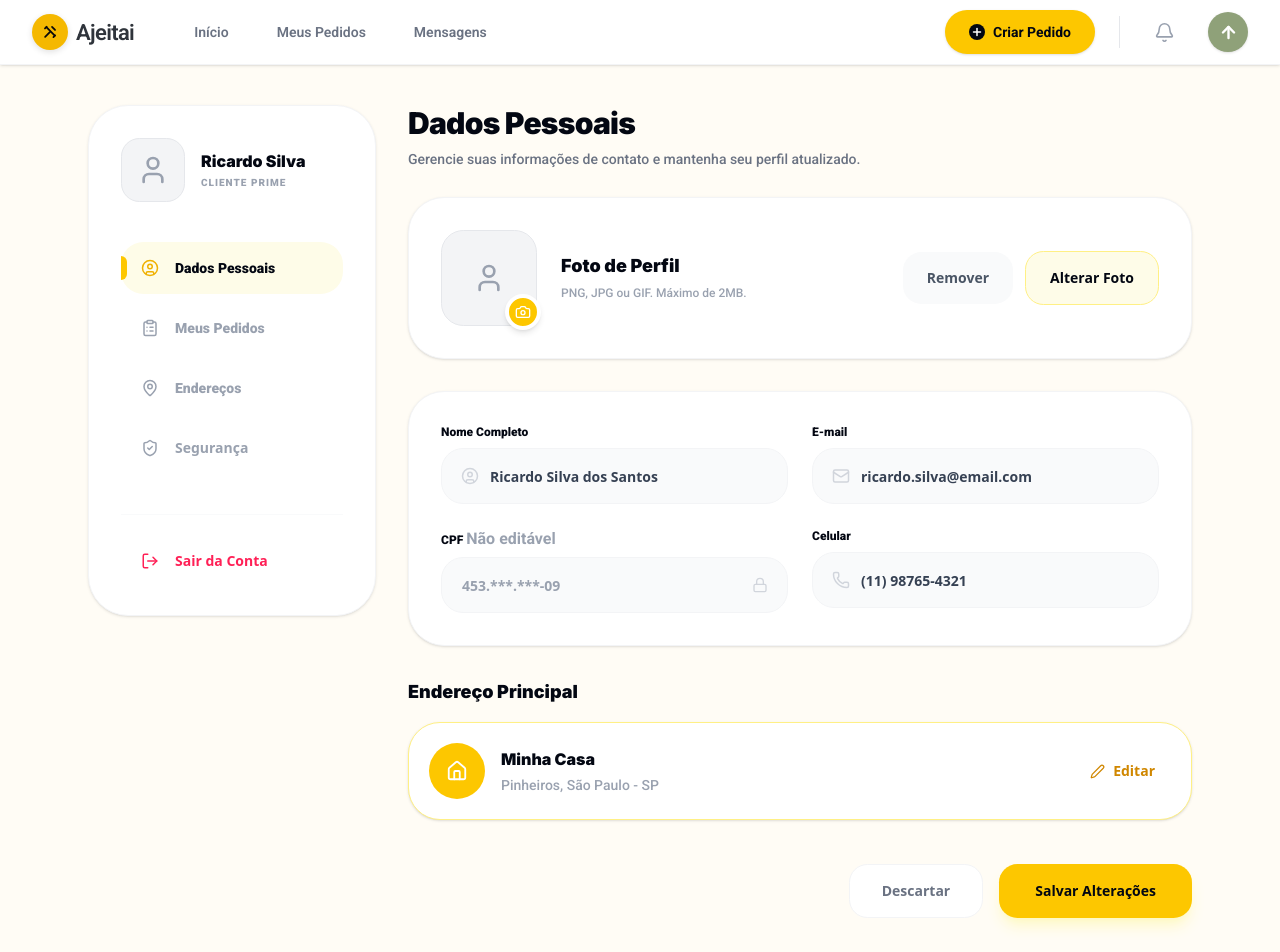
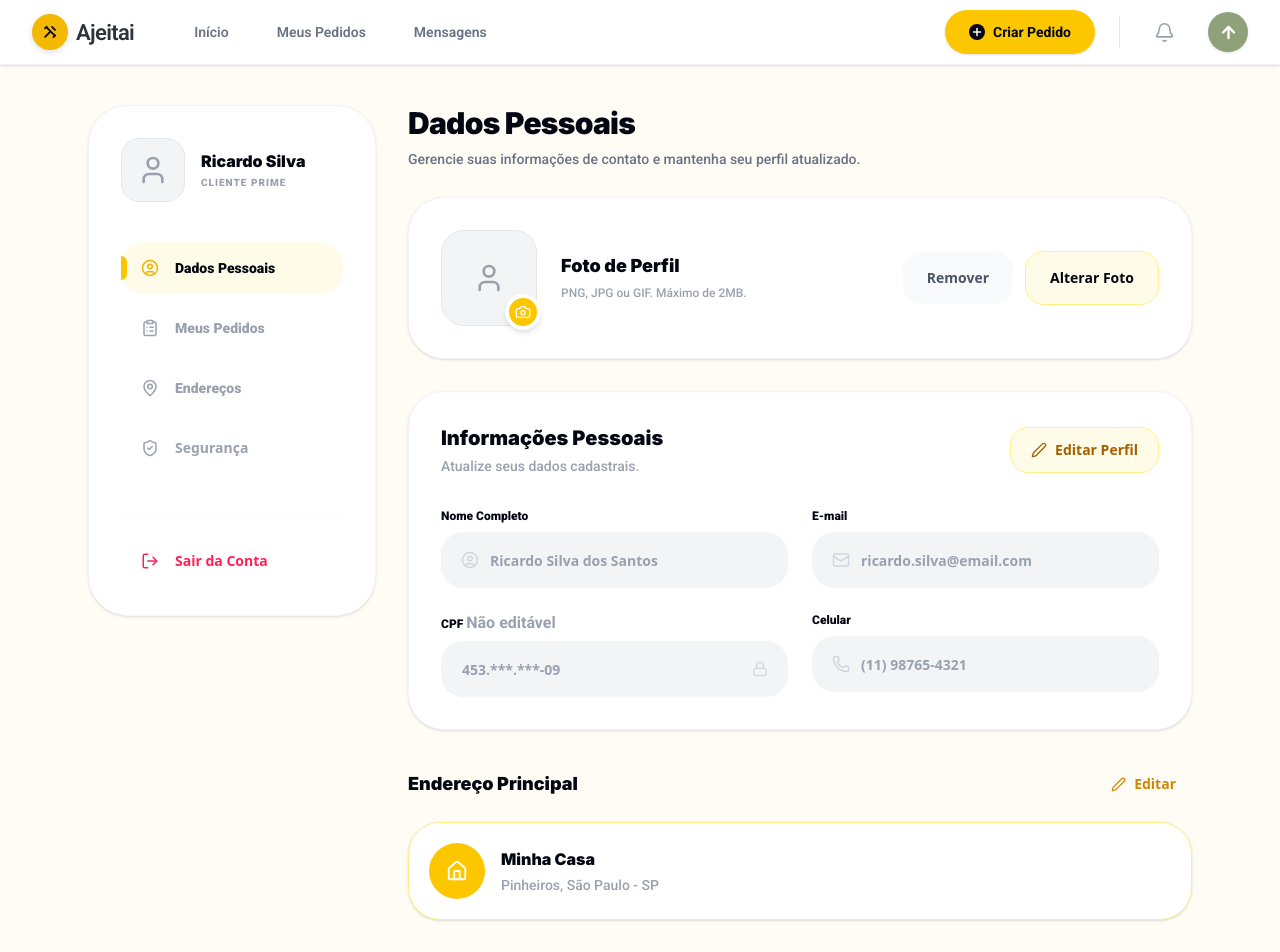
Before and after one commit to gustavuhh1/ajeita-front-end, a Next.js app: page /cliente/perfil/dados-pessoais in a window 1280 px wide. Shown: the top 952 px of the page. Built offline with nearby package versions, Linux system fonts and the light colour scheme.

Commit message:
feat: campo de editar perfil

```diff
--- a/app/cliente/mensagens/page.tsx
+++ b/app/cliente/mensagens/page.tsx
@@ -621,16 +621,14 @@ export default function ClienteOrcamentoPage() {
                     <div className="space-y-4 py-2">
                      <textarea
                       defaultValue="Carlos, gostei da proposta, mas você consegue fazer por um valor menor?"
-                        className="min-h-[120px] w-full rounded-2xl border border-gray-200 p-4 text-sm outline-none focus:border-yellow-300 focus:ring-4 focus:ring-yellow-100"
+                      className="min-h-30 w-full rounded-2xl border border-gray-200 p-4 text-sm outline-none transition-all focus:border-yellow-400 focus:ring-4 focus:ring-yellow-100"
                        />
-
                      <input
                       type="number"
                       placeholder="Digite um valor"
-                        className="h-12 w-full rounded-2xl border border-gray-200 px-4 text-sm outline-none focus:border-yellow-300 focus:ring-4 focus:ring-yellow-100"
+                      className="h-12 w-full rounded-2xl border border-gray-200 px-4 text-sm outline-none transition-all focus:border-yellow-400 focus:ring-4 focus:ring-yellow-100"
                         />
                     </div>
-
                     <DialogFooter>
                       <button
                         onClick={() =>
--- a/app/cliente/perfil/dados-pessoais/page.tsx
+++ b/app/cliente/perfil/dados-pessoais/page.tsx
@@ -10,6 +10,9 @@ import {
   Mail,
   Phone,
   UserCircle,
+  MapPin,
+  Save,
+  X,
 } from "lucide-react";
 
 import { ProviderAvatar } from "../../components/ProviderAvatar";
@@ -22,8 +25,25 @@ interface ProfileFormData {
   celular: string;
 }
 
+interface AddressData {
+  titulo: string;
+  endereco: string;
+}
+
 export default function DadosPessoaisPage() {
   const fileInputRef = useRef<HTMLInputElement | null>(null);
+
+  const initialProfileData: ProfileFormData = {
+    nomeCompleto: "Ricardo Silva dos Santos",
+    email: "ricardo.silva@email.com",
+    cpf: "453.***.***-09",
+    celular: "(11) 98765-4321",
+  };
+
+  const initialAddressData: AddressData = {
+    titulo: "Minha Casa",
+    endereco: "Pinheiros, São Paulo - SP",
+  };
 
   const [profileImage, setProfileImage] = useState<string | null>(() => {
     if (typeof window === "undefined") return null;
@@ -32,15 +52,32 @@ export default function DadosPessoaisPage() {
 
   const [isSaved, setIsSaved] = useState(false);
 
-  const [formData, setFormData] = useState<ProfileFormData>({
-    nomeCompleto: "Ricardo Silva dos Santos",
-    email: "ricardo.silva@email.com",
-    cpf: "453.***.***-09",
-    celular: "(11) 98765-4321",
-  });
+  const [isEditingProfile, setIsEditingProfile] = useState(false);
+  const [isEditingAddress, setIsEditingAddress] = useState(false);
 
-  const handleInputChange = (field: keyof ProfileFormData, value: string) => {
+  const [formData, setFormData] =
+    useState<ProfileFormData>(initialProfileData);
+
+  const [addressData, setAddressData] =
+    useState<AddressData>(initialAddressData);
+
+  const handleInputChange = (
+    field: keyof ProfileFormData,
+    value: string
+  ) => {
     setFormData((previous) => ({
+      ...previous,
+      [field]: value,
+    }));
+
+    setIsSaved(false);
+  };
+
+  const handleAddressChange = (
+    field: keyof AddressData,
+    value: string
+  ) => {
+    setAddressData((previous) => ({
       ...previous,
       [field]: value,
     }));
@@ -81,16 +118,18 @@ export default function DadosPessoaisPage() {
 
   const handleSubmit = (event: FormEvent) => {
     event.preventDefault();
+
     setIsSaved(true);
+    setIsEditingProfile(false);
+    setIsEditingAddress(false);
   };
 
   const handleDiscard = () => {
-    setFormData({
-      nomeCompleto: "Ricardo Silva dos Santos",
-      email: "ricardo.silva@email.com",
-      cpf: "453.***.***-09",
-      celular: "(11) 98765-4321",
-    });
+    setFormData(initialProfileData);
+    setAddressData(initialAddressData);
+
+    setIsEditingProfile(false);
+    setIsEditingAddress(false);
 
     setIsSaved(false);
   };
@@ -101,6 +140,7 @@ export default function DadosPessoaisPage() {
       description="Gerencie suas informações de contato e mantenha seu perfil atualizado."
     >
       <form onSubmit={handleSubmit} className="space-y-8">
+        {/* FOTO */}
         <section className="rounded-[36px] border border-gray-100 bg-white p-8 shadow-sm">
           <div className="flex flex-col gap-6 md:flex-row md:items-center md:justify-between">
             <div className="flex items-center gap-6">
@@ -124,6 +164,7 @@ export default function DadosPessoaisPage() {
                 <h2 className="text-lg font-black text-gray-950">
                   Foto de Perfil
                 </h2>
+
                 <p className="mt-1 max-w-xs text-xs font-medium leading-relaxed text-gray-400">
                   PNG, JPG ou GIF. Máximo de 2MB.
                 </p>
@@ -158,7 +199,40 @@ export default function DadosPessoaisPage() {
           </div>
         </section>
 
+        {/* DADOS PESSOAIS */}
         <section className="rounded-[36px] border border-gray-100 bg-white p-8 shadow-sm">
+          <div className="mb-8 flex flex-col gap-4 sm:flex-row sm:items-center sm:justify-between">
+            <div>
+              <h2 className="text-xl font-black text-gray-950">
+                Informações Pessoais
+              </h2>
+
+              <p className="mt-1 text-sm font-medium text-gray-400">
+                Atualize seus dados cadastrais.
+              </p>
+            </div>
+
+            {!isEditingProfile ? (
+              <button
+                type="button"
+                onClick={() => setIsEditingProfile(true)}
+                className="flex items-center justify-center gap-2 rounded-2xl border border-yellow-200 bg-yellow-50 px-5 py-3 text-sm font-black text-yellow-700 transition-all hover:bg-yellow-100"
+              >
+                <Edit2 size={16} />
+                Editar Perfil
+              </button>
+            ) : (
+              <button
+                type="button"
+                onClick={() => setIsEditingProfile(false)}
+                className="flex items-center justify-center gap-2 rounded-2xl bg-gray-100 px-5 py-3 text-sm font-black text-gray-600 transition-all hover:bg-gray-200"
+              >
+                <X size={16} />
+                Cancelar
+              </button>
+            )}
+          </div>
+
           <div className="grid grid-cols-1 gap-6 md:grid-cols-2">
             <label className="block">
               <span className="mb-2 block text-xs font-black text-gray-950">
@@ -172,11 +246,16 @@ export default function DadosPessoaisPage() {
                 />
 
                 <input
+                  disabled={!isEditingProfile}
                   value={formData.nomeCompleto}
                   onChange={(event) =>
                     handleInputChange("nomeCompleto", event.target.value)
                   }
-                  className="h-14 w-full rounded-[22px] border border-gray-100 bg-gray-50 pl-12 pr-5 text-sm font-bold text-gray-700 outline-none transition-all placeholder:text-gray-300 focus:border-yellow-300 focus:bg-white focus:ring-4 focus:ring-yellow-100"
+                  className={`h-14 w-full rounded-[22px] border pl-12 pr-5 text-sm font-bold outline-none transition-all ${
+                    isEditingProfile
+                      ? "border-gray-100 bg-gray-50 text-gray-700 focus:border-yellow-300 focus:bg-white focus:ring-4 focus:ring-yellow-100"
+                      : "cursor-not-allowed border-gray-100 bg-gray-100 text-gray-400"
+                  }`}
                 />
               </div>
             </label>
@@ -194,11 +273,16 @@ export default function DadosPessoaisPage() {
 
                 <input
                   type="email"
+                  disabled={!isEditingProfile}
                   value={formData.email}
                   onChange={(event) =>
                     handleInputChange("email", event.target.value)
                   }
-                  className="h-14 w-full rounded-[22px] border border-gray-100 bg-gray-50 pl-12 pr-5 text-sm font-bold text-gray-700 outline-none transition-all placeholder:text-gray-300 focus:border-yellow-300 focus:bg-white focus:ring-4 focus:ring-yellow-100"
+                  className={`h-14 w-full rounded-[22px] border pl-12 pr-5 text-sm font-bold outline-none transition-all ${
+                    isEditingProfile
+                      ? "border-gray-100 bg-gray-50 text-gray-700 focus:border-yellow-300 focus:bg-white focus:ring-4 focus:ring-yellow-100"
+                      : "cursor-not-allowed border-gray-100 bg-gray-100 text-gray-400"
+                  }`}
                 />
               </div>
             </label>
@@ -206,7 +290,9 @@ export default function DadosPessoaisPage() {
             <label className="block">
               <span className="mb-2 block text-xs font-black text-gray-950">
                 CPF{" "}
-                <span className="font-bold text-gray-400">Não editável</span>
+                <span className="font-bold text-gray-400">
+                  Não editável
+                </span>
               </span>
 
               <div className="relative">
@@ -218,7 +304,7 @@ export default function DadosPessoaisPage() {
                 <input
                   value={formData.cpf}
                   disabled
-                  className="h-14 w-full cursor-not-allowed rounded-[22px] border border-gray-100 bg-gray-50 px-5 pr-12 text-sm font-bold text-gray-400 outline-none"
+                  className="h-14 w-full cursor-not-allowed rounded-[22px] border border-gray-100 bg-gray-100 px-5 pr-12 text-sm font-bold text-gray-400 outline-none"
                 />
               </div>
             </label>
@@ -235,46 +321,114 @@ export default function DadosPessoaisPage() {
                 />
 
                 <input
+                  disabled={!isEditingProfile}
                   value={formData.celular}
                   onChange={(event) =>
                     handleInputChange("celular", event.target.value)
                   }
-                  className="h-14 w-full rounded-[22px] border border-gray-100 bg-gray-50 pl-12 pr-5 text-sm font-bold text-gray-700 outline-none transition-all placeholder:text-gray-300 focus:border-yellow-300 focus:bg-white focus:ring-4 focus:ring-yellow-100"
+                  className={`h-14 w-full rounded-[22px] border pl-12 pr-5 text-sm font-bold outline-none transition-all ${
+                    isEditingProfile
+                      ? "border-gray-100 bg-gray-50 text-gray-700 focus:border-yellow-300 focus:bg-white focus:ring-4 focus:ring-yellow-100"
+                      : "cursor-not-allowed border-gray-100 bg-gray-100 text-gray-400"
+                  }`}
                 />
               </div>
             </label>
           </div>
         </section>
 
+        {/* ENDEREÇO */}
         <section>
-          <h2 className="mb-4 text-lg font-black text-gray-950">
+          <div className="mb-4 flex items-center justify-between">
+            <h2 className="text-lg font-black text-gray-950">
               Endereço Principal
             </h2>
 
-          <div className="flex flex-col gap-4 rounded-[32px] border border-yellow-200 bg-white p-5 shadow-sm sm:flex-row sm:items-center sm:justify-between">
+            {!isEditingAddress ? (
+              <button
+                type="button"
+                onClick={() => setIsEditingAddress(true)}
+                className="flex items-center justify-center gap-2 rounded-2xl px-4 py-3 text-sm font-black text-yellow-600 transition-all hover:bg-yellow-50"
+              >
+                <Edit2 size={15} />
+                Editar
+              </button>
+            ) : (
+              <button
+                type="button"
+                onClick={() => setIsEditingAddress(false)}
+                className="flex items-center justify-center gap-2 rounded-2xl px-4 py-3 text-sm font-black text-gray-500 transition-all hover:bg-gray-100"
+              >
+                <X size={15} />
+                Cancelar
+              </button>
+            )}
+          </div>
+
+          <div className="rounded-[32px] border border-yellow-200 bg-white p-5 shadow-sm">
+            <div className="flex flex-col gap-6">
               <div className="flex items-center gap-4">
                 <div className="flex h-14 w-14 shrink-0 items-center justify-center rounded-full bg-yellow-400 text-white">
                   <Home size={22} />
                 </div>
 
-              <div>
-                <h3 className="font-black text-gray-950">Minha Casa</h3>
-                <p className="mt-1 text-sm font-medium text-gray-400">
-                  Pinheiros, São Paulo - SP
-                </p>
+                <div className="flex-1">
+                  {isEditingAddress ? (
+                    <div className="space-y-4">
+                      <div className="relative">
+                        <Home
+                          size={18}
+                          className="absolute left-5 top-1/2 -translate-y-1/2 text-gray-300"
+                        />
+
+                        <input
+                          value={addressData.titulo}
+                          onChange={(event) =>
+                            handleAddressChange(
+                              "titulo",
+                              event.target.value
+                            )
+                          }
+                          className="h-14 w-full rounded-[22px] border border-gray-100 bg-gray-50 pl-12 pr-5 text-sm font-bold text-gray-700 outline-none transition-all focus:border-yellow-300 focus:bg-white focus:ring-4 focus:ring-yellow-100"
+                        />
+                      </div>
+
+                      <div className="relative">
+                        <MapPin
+                          size={18}
+                          className="absolute left-5 top-1/2 -translate-y-1/2 text-gray-300"
+                        />
+
+                        <input
+                          value={addressData.endereco}
+                          onChange={(event) =>
+                            handleAddressChange(
+                              "endereco",
+                              event.target.value
+                            )
+                          }
+                          className="h-14 w-full rounded-[22px] border border-gray-100 bg-gray-50 pl-12 pr-5 text-sm font-bold text-gray-700 outline-none transition-all focus:border-yellow-300 focus:bg-white focus:ring-4 focus:ring-yellow-100"
+                        />
                       </div>
                     </div>
+                  ) : (
+                    <>
+                      <h3 className="font-black text-gray-950">
+                        {addressData.titulo}
+                      </h3>
 
-            <button
-              type="button"
-              className="flex items-center justify-center gap-2 rounded-2xl px-4 py-3 text-sm font-black text-yellow-600 transition-all hover:bg-yellow-50"
-            >
-              <Edit2 size={15} />
-              Editar
-            </button>
+                      <p className="mt-1 text-sm font-medium text-gray-400">
+                        {addressData.endereco}
+                      </p>
+                    </>
+                  )}
+                </div>
+              </div>
+            </div>
           </div>
         </section>
 
+        {/* ALERTA */}
         {isSaved && (
           <div className="flex items-center gap-3 rounded-2xl border border-green-100 bg-green-50 px-5 py-4 text-sm font-black text-green-700">
             <Check size={18} />
@@ -282,7 +436,8 @@ export default function DadosPessoaisPage() {
           </div>
         )}
 
-        <div className="flex justify-end gap-4 pt-3">
+        {/* BOTÕES */}
+        <div className="flex flex-col gap-4 pt-3 sm:flex-row sm:justify-end">
           <button
             type="button"
             onClick={handleDiscard}
@@ -293,8 +448,9 @@ export default function DadosPessoaisPage() {
 
           <button
             type="submit"
-            className="rounded-2xl bg-yellow-400 px-9 py-4 text-sm font-black text-gray-950 shadow-lg shadow-yellow-100 transition-all hover:bg-yellow-500 active:scale-95"
+            className="flex items-center justify-center gap-2 rounded-2xl bg-yellow-400 px-9 py-4 text-sm font-black text-gray-950 shadow-lg shadow-yellow-100 transition-all hover:bg-yellow-500 active:scale-95"
           >
+            <Save size={18} />
             Salvar Alterações
           </button>
         </div>
```
Lines whose indentation alone changed are shown as unchanged.
